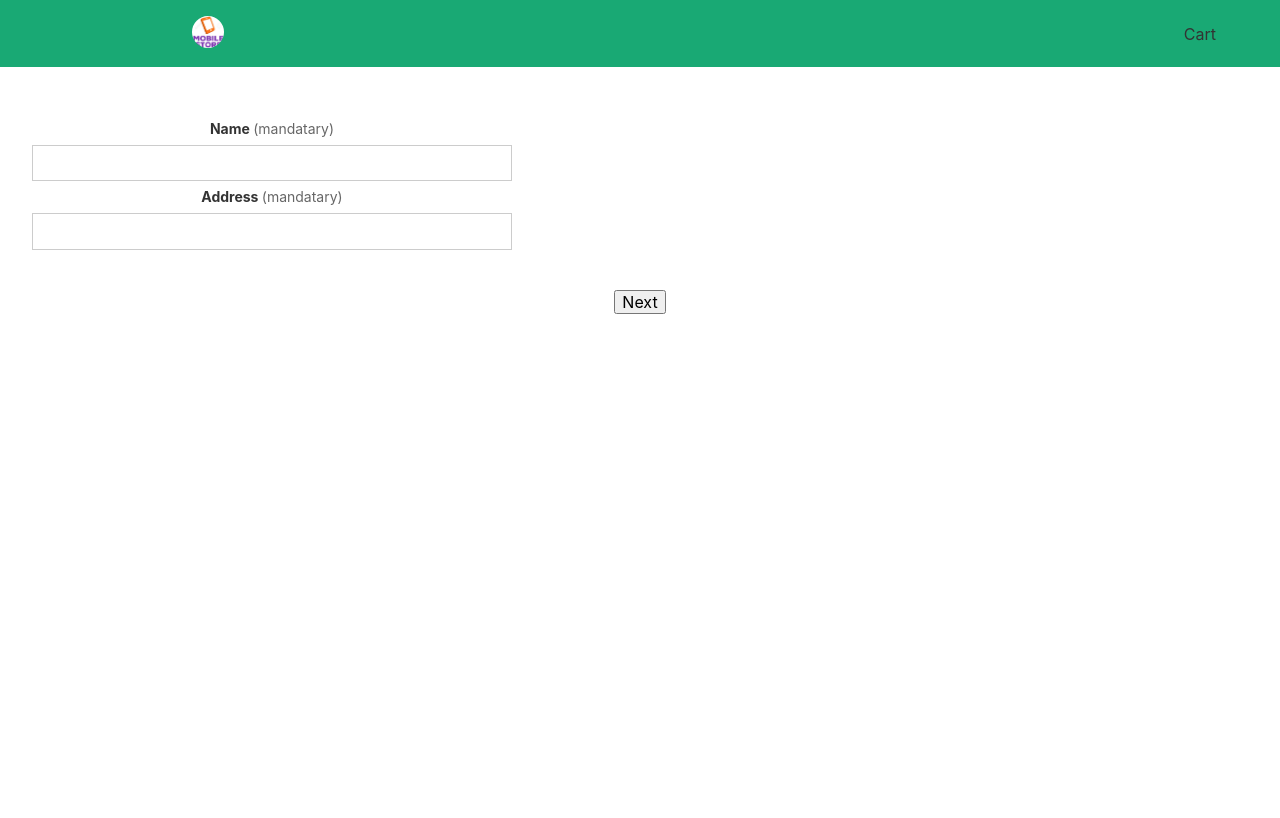
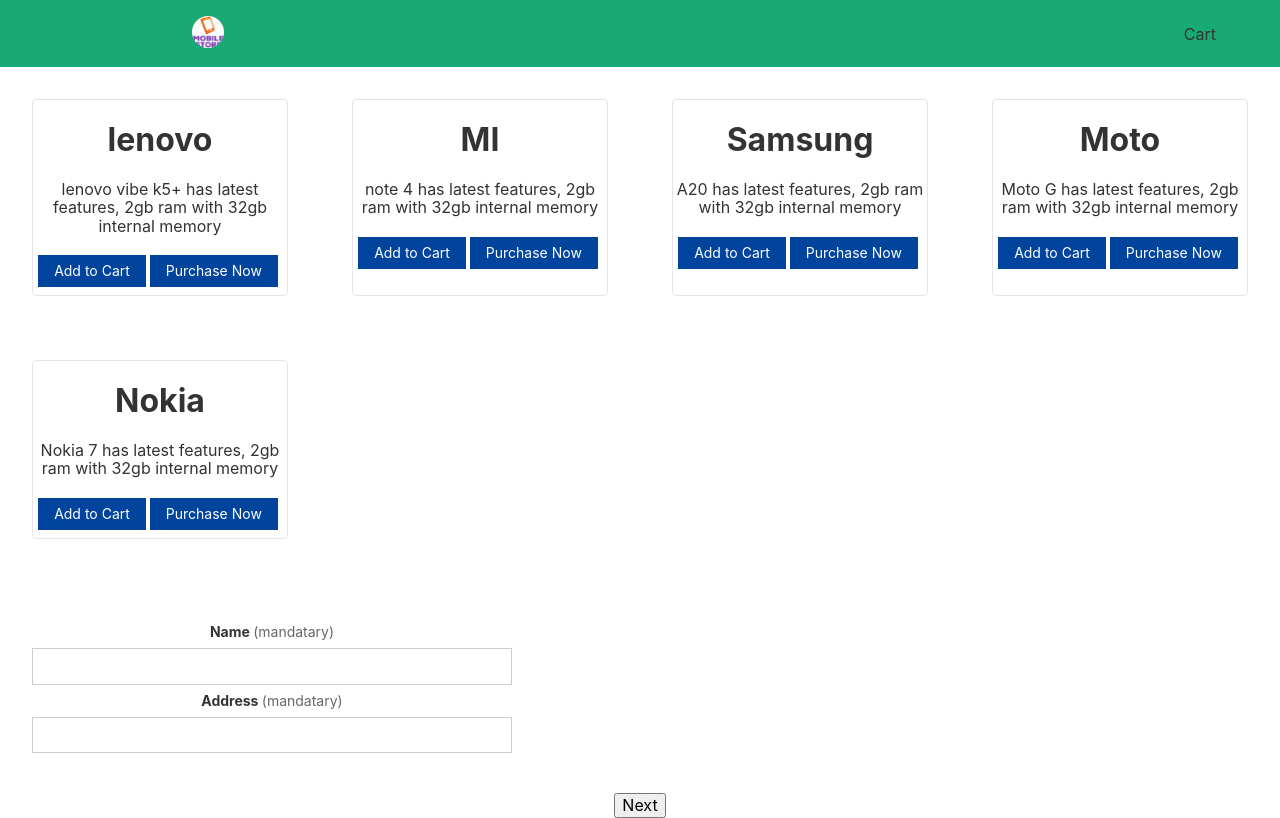
Before and after one commit to saifmohammed199/online-mobilestore, a React (Create React App) app: page /purchase in a window 1280 px wide. Built offline with nearby package versions, Linux system fonts and the light colour scheme.

Commit message:
updated the state, and move data from home to app component

```diff
--- a/src/App.js
+++ b/src/App.js
@@ -1,4 +1,4 @@
-import React from 'react';
+import React,{Component} from 'react';
 import './App.css';
 import Navbar from './components/nav'
 import 'tachyons'
@@ -8,19 +8,65 @@ import {Switch} from 'react-router-dom'
 import Cart from './components/cart'
 import Home from './components/home'
 import Purchase from './components/purchase'
-function App() {
+
+const data =  [  {
+  id:1,
+  name:"lenovo",
+  description:"lenovo vibe k5+ has latest features, 2gb ram with 32gb internal memory"
+  },
+  {
+      id:2,
+      name:"MI",
+      description:"note 4 has latest features, 2gb ram with 32gb internal memory"
+  },
+  {
+      id:3,
+      name:"Samsung",
+      description:"A20 has latest features, 2gb ram with 32gb internal memory"
+  },
+  {
+      id:4,
+      name:"Moto",
+      description:"Moto G has latest features, 2gb ram with 32gb internal memory"
+  },
+  {
+      id:5,
+      name:"Nokia",
+      description:"Nokia 7 has latest features, 2gb ram with 32gb internal memory"
+  }
+]
+class App extends Component {
+
+  constructor(props){
+    super(props);
+    this.state={
+        data:data,
+        purchaseItems:[]
+    }
+}
+handler(D){
+  console.log(D)
+//this.setState({purchaseItems:D})
+}
+// purchaseItems(){
+//   this.setState({purchaseItemspurchaseItems})
+// }
+  render(){
+    const {data}=this.state
   return (
     <div className="App">
       <Router>
       <Navbar/>
+      <Home data={data} action={this.handler}/>
       <Switch>
-      <Route component={Home} exact path={'/home'}/>
-      <Route component={Cart} path={'/cart'}/>
+      {/* <Route component={Home}data={data} exact path={'/home'}/> */}
+      <Route component={Cart}  path={'/cart'}/>
        <Route component={Purchase} path={'/purchase'}/>
        </Switch>
       </Router>
     </div>
   );
+  }
 }
 
 export default App;
--- a/src/components/home.js
+++ b/src/components/home.js
@@ -1,48 +1,26 @@
 import React, { Component } from 'react'
 import Cart from './cart'
 import {Link} from 'react-router-dom'
-//import PropTypes from 'prop-types'
-//import Data from '../data/data'
 
-export const data =  [  {
-    id:1,
-    name:"lenovo",
-    description:"lenovo vibe k5+ has latest features, 2gb ram with 32gb internal memory"
-    },
-    {
-        id:2,
-        name:"MI",
-        description:"note 4 has latest features, 2gb ram with 32gb internal memory"
-    },
-    {
-        id:3,
-        name:"Samsung",
-        description:"A20 has latest features, 2gb ram with 32gb internal memory"
-    },
-    {
-        id:4,
-        name:"Moto",
-        description:"Moto G has latest features, 2gb ram with 32gb internal memory"
-    },
-    {
-        id:5,
-        name:"Nokia",
-        description:"Nokia 7 has latest features, 2gb ram with 32gb internal memory"
-    }
-]
+
 
 class Home extends Component {
-    // state={
-    //  items:data
-    // }
 
-    dataCart(dataValue){
-        //alert('clocked')
-        console.log(dataValue.name)
+    constructor(props){
+        super(props);
+
     }
-    render() {
+//    handler(dataValue){
+//         this.setState.purchaseItems.push(dataValue)
+//         console.log(this.state.purchaseItems)
+//     }
+    render(props) {
+        let data=this.props.data
+      //  let action=this.props.action
+        console.log(data)
         return (
             <div className="flex flex-wrap">
+
                 {data.map((dataValue)=>
                 <div className=" br2 ba dark-gray b--black-10 mv4 w-100 w-50-m w-25-l pd3 ma4 mw5">
                 <h1>{dataValue.name}</h1>
@@ -50,7 +28,7 @@ class Home extends Component {
                 <Link to="/cart" className="f6 link dim ph3 pv2 mb2 dib white bg-dark-blue m3" href="#0">Add to Cart</Link>
                 <Link to='/purchase'
                 className="f6 ma1 link dim ph3 pv2 mb2 dib white bg-dark-blue m3"
-                onClick={this.dataCart.bind(this,dataValue)}>Purchase Now</Link>
+                onClick={this.props.action.bind(this,dataValue)}>Purchase Now</Link>
                 </div>
                 )}
             </div>
--- a/src/components/purchase.js
+++ b/src/components/purchase.js
@@ -1,12 +1,17 @@
 import React, { Component } from 'react';
 
 class Purchase extends Component {
-    render() {
+    constructor(props){
+        super(props);
+    }
+
+    render(props) {
+
         return (
             <div>
                 <form className="pa4 black-80">
                 <div className="measure">
-                    <h1>{this.props.dataCart}</h1>
+                    <h1>{this.purchaseItems}</h1>
                     <label for="name" className="f6 b db mb2">Name <span className="normal black-60">(mandatary)</span></label>
                     <input id="name" className="input-reset ba b--black-20 pa2 mb2 db w-100" type="text"/>
                     <label for="name" className="f6 b db mb2">Address <span className="normal black-60">(mandatary)</span></label>
```
